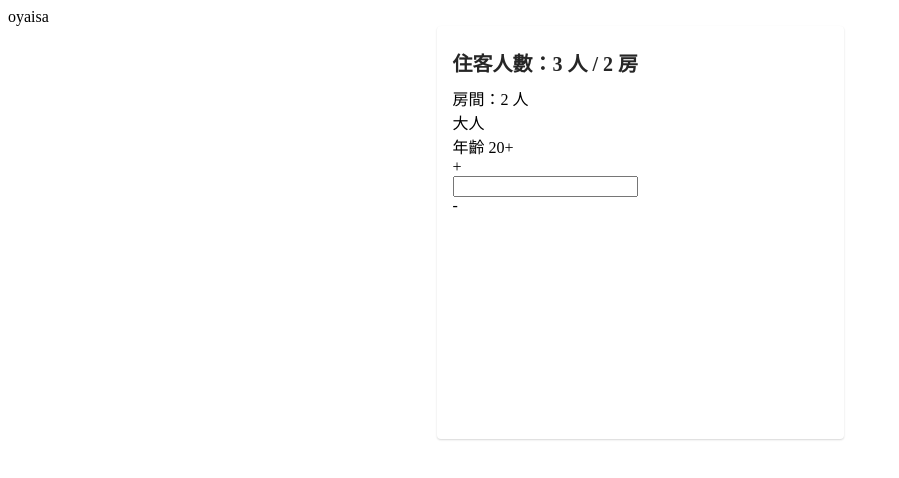
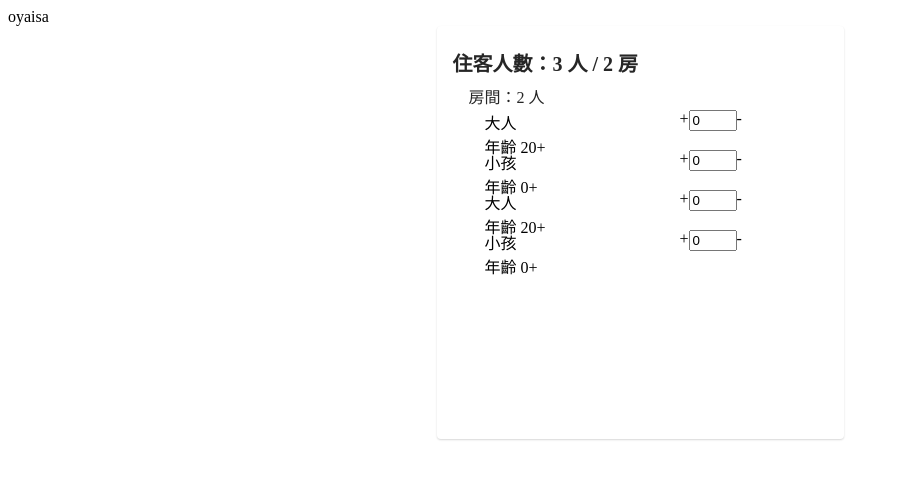
Before and after one commit to weryk153/Oyaisa, a React app: page / in a window 1280 px wide. Shown: the top 478 px of the page, without its empty margins (0-899 px from the left). Built offline with nearby package versions, Linux system fonts and the light colour scheme.

Commit message:
feature: people count

```diff
--- a/package.json
+++ b/package.json
@@ -1,7 +1,7 @@
 {
     "name": "Oyaisa",
     "version": "1.0.0",
-    "main": "index.js",
+    "main": "App.jsx",
     "repository": "https://github.com/weryk153/Oyaisa.git",
     "author": "KurenPeng",
     "license": "MIT",
--- /dev/null
+++ b/src/component/Room.jsx
@@ -0,0 +1,51 @@
+import React, { useCallback, useEffect, useState } from 'react';
+
+const Room = ({ room }) => {
+    const [adultCount, setAdultCount] = useState(0);
+    const [childrenCount, setChildrenCount] = useState(0);
+    const [totalCount, setTotalCount] = useState(0);
+
+    const handleChangeCount = (e) => {
+        if (e.target.name === "adult") {
+            setAdultCount(e.target.value)
+        }
+        if (e.target.name === "children") {
+            setChildrenCount(e.target.value)
+        }
+    }
+
+    useEffect(() => {
+        setTotalCount(Number(adultCount) + Number(childrenCount))
+    }, [Number(adultCount), Number(childrenCount)])
+
+    console.log(totalCount);
+
+    return (
+        <div className="people-statistics-wrapper">
+            <div className="adult">
+                <div className="adult-left">
+                    <div>大人</div>
+                    <div>年齡 20+</div>
+                </div>
+                <div className="adult-right">
+                    <div>+</div>
+                    <input name="adult" min={room.min} max={room.max - childrenCount} type="number" value={adultCount} onChange={handleChangeCount} />
+                    <div>-</div>
+                </div>
+            </div>
+            <div className="adult">
+                <div className="adult-left">
+                    <div>小孩</div>
+                    <div>年齡 0+</div>
+                </div>
+                <div className="adult-right">
+                    <div>+</div>
+                    <input name="children" min={room.min} max={room.max - adultCount} type="number" value={childrenCount} onChange={handleChangeCount} />
+                    <div>-</div>
+                </div>
+            </div>
+        </div>
+    )
+}
+
+export default Room;
--- a/src/index.jsx
+++ b/src/index.jsx
@@ -1,7 +1,24 @@
-import React from 'react';
+import React, { useCallback, useEffect, useState } from 'react';
+import Room from './component/Room'
 import './styles/global.scss'
 
 const Index = () => {
+    const [people, setPeople] = useState(0);
+    const [rooms, setRooms] = useState([]);
+
+    const handleDistribution = () => {
+
+    }
+    useEffect(() => {
+        setRooms([...rooms, {
+            min: 0,
+            max: 4,
+        }, {
+            min: 0,
+            max: 2,
+        }
+        ])
+    }, []);
 
     return (
         <div className='container'>
@@ -12,20 +29,9 @@ const Index = () => {
                     <div className="room-info">
                         房間：2 人
                     </div>
-                    <div className="people-statistics-wrapper">
-                        <div className="adult">
-                            <div className="adult-left">
-                                <div>大人</div>
-                                <div>年齡 20+</div>
-                            </div>
-                            <div className="adult-right">
-                                <div>+</div>
-                                <input type="number" />
-                                <div>-</div>
-                            </div>
-                        </div>
-                        <div className="children"></div>
-                    </div>
+                    {rooms.map((room, index) =>
+                        <Room key={`room_${index}`} room={room}></Room>
+                    )}
                 </div>
             </div>
         </div>
--- a/src/styles/global.scss
+++ b/src/styles/global.scss
@@ -19,6 +19,8 @@
         line-height: 28px;
         color: #262626;
         margin: 8px 0px;
+    }
+}
 .room-wrapper {
     .room-info {
         width: 343px;
@@ -68,5 +70,3 @@
         }
     }
 }
-    }
-}
--- a/webpack.config.js
+++ b/webpack.config.js
@@ -7,10 +7,13 @@ module.exports = {
         filename: 'bundle.js',
         path: path.resolve(__dirname, './build'),
     },
+    resolve: {
+        extensions: [".jsx", ".js", ".json", ".css"]
+    },
     module: {
         rules: [
             {
-                test: /.jsx$/,
+                test: /\.jsx?$/,
                 exclude: /node_modules/,
                 loader: 'babel-loader',
                 options: {
```
Lines whose indentation alone changed are shown as unchanged.
